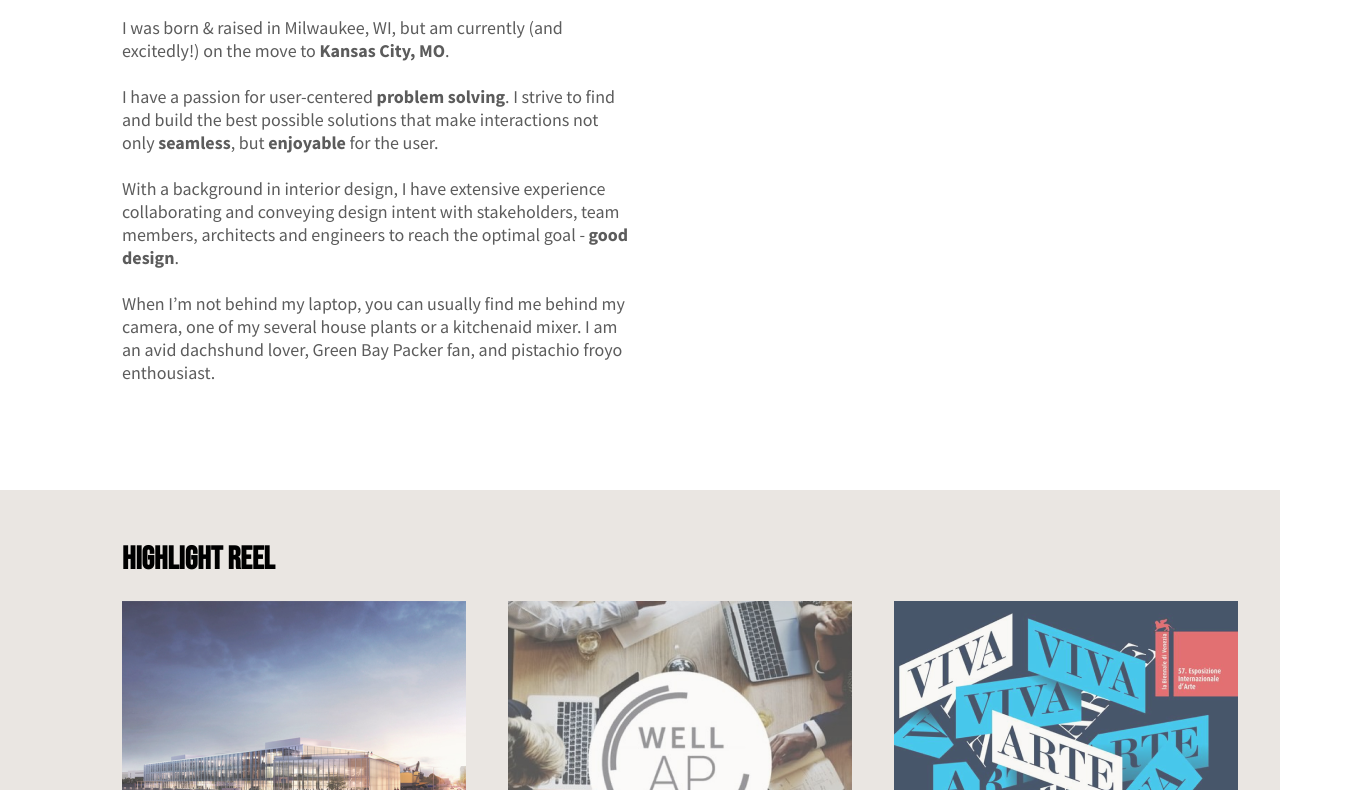
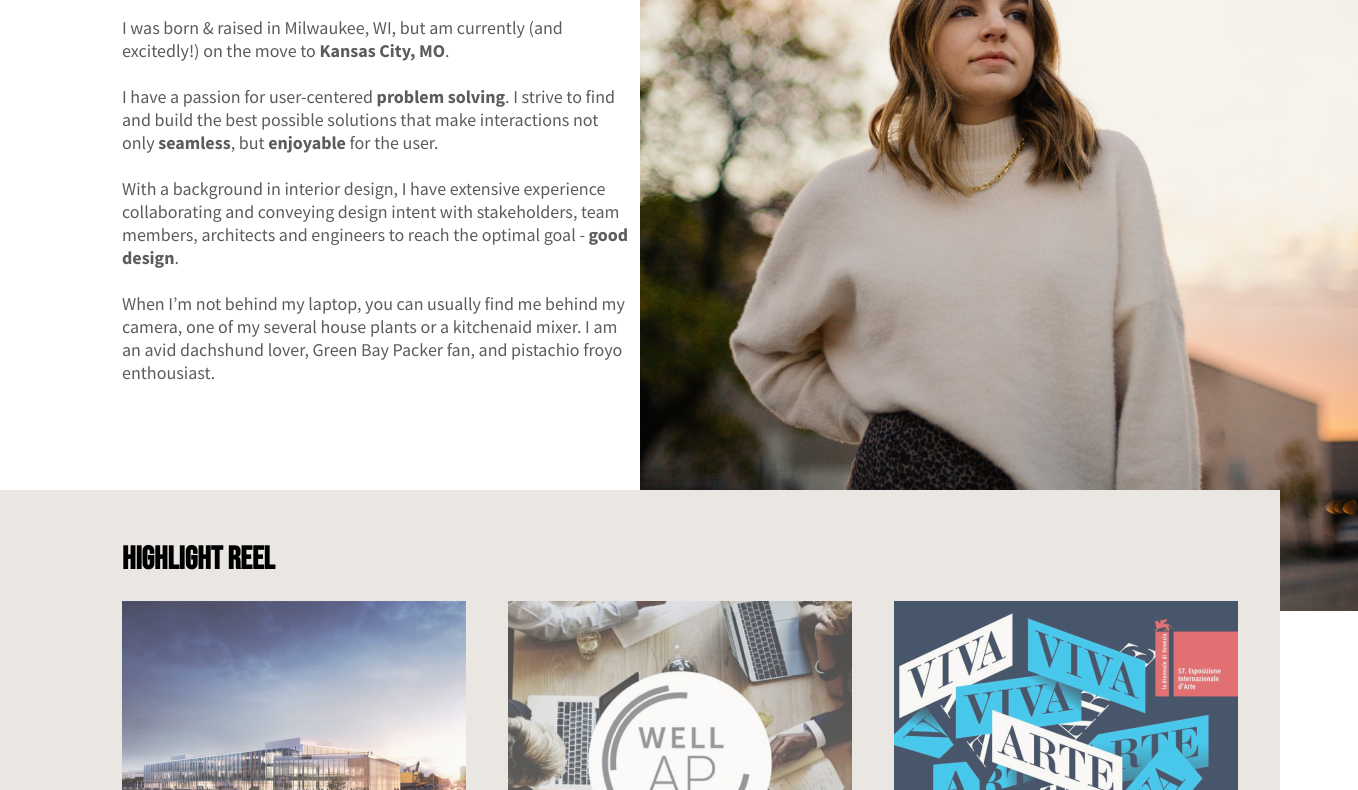
Before and after one commit to CayleeBalcerzak/UX_UI_HW_17, a plain HTML site: page index.html in a window 1280 px wide. Shown: the part 447-1237 px from the top of the page, 1358 px wide, since content can reach past the window. Drawn offline with Linux system fonts and the light colour scheme; files whose address does not match are found by name.

Commit message:
Image link

```diff
--- a/index.html
+++ b/index.html
@@ -33,7 +33,7 @@
                 When I’m not behind my laptop, you can usually find me behind my camera, one of my several house plants or a kitchenaid mixer. I am an avid dachshund lover, Green Bay Packer fan, and pistachio froyo enthousiast. </p>
         </div>
         <div class="hero">
-            <img src="/Users/cayleebalcerzak/Documents/00-MyCode/17-Week/UX_UI_HW_17/Images/Rectangle 2.jpg" alt="Me">
+            <img src="/Users/cayleebalcerzak/Documents/00-MyCode/17-Week/UX_UI_HW_17/Images/Rectangle 2.png" alt="Me">
         </div>
     </div>
     <div class="highlight">
```
